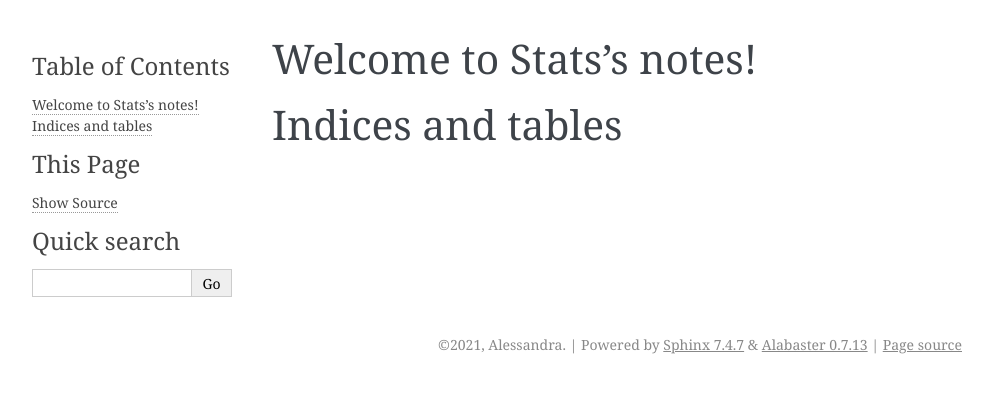
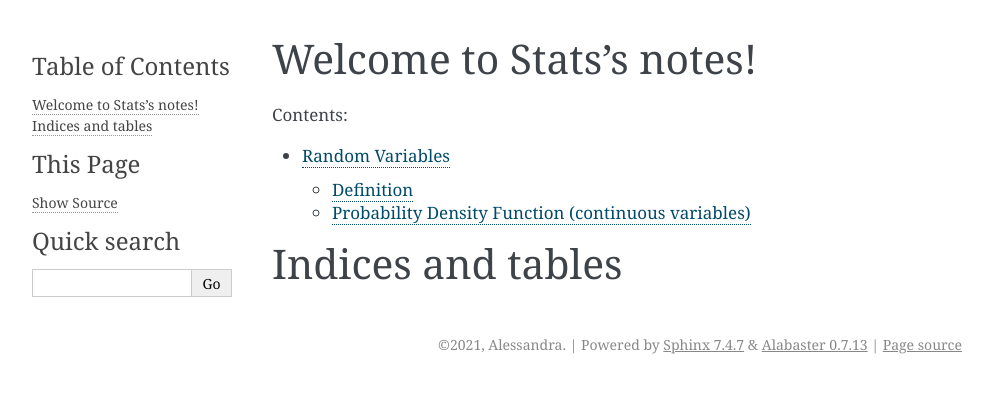
Before and after one commit to abreschi/Notes, a Sphinx documentation site: the page built from Stats/docs/source/index.rst, in a window 1280 px wide. Shown: the top 393 px of the page, without its empty margins (148-1141 px from the left). Built offline with Sphinx 7.4.7, drawn with Linux system fonts in a browser that asks for light colours.

Commit message:
add rv to toctree

```diff
--- a/Stats/docs/source/index.rst
+++ b/Stats/docs/source/index.rst
@@ -7,8 +7,10 @@ Welcome to Stats's notes!
 =================================
 
 .. toctree::
-   :maxdepth: 2
-   :caption: Contents:
+  :maxdepth: 2
+  :caption: Contents:
+
+  random_variables
 
 
 
```
Also changed, not shown: README.md (+5 -0 lines).
